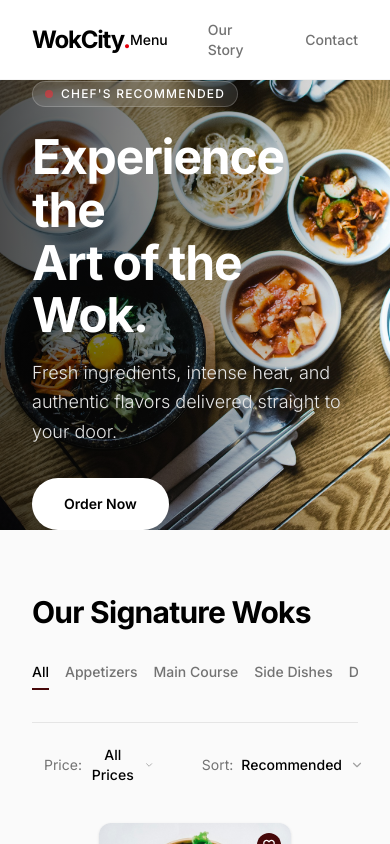
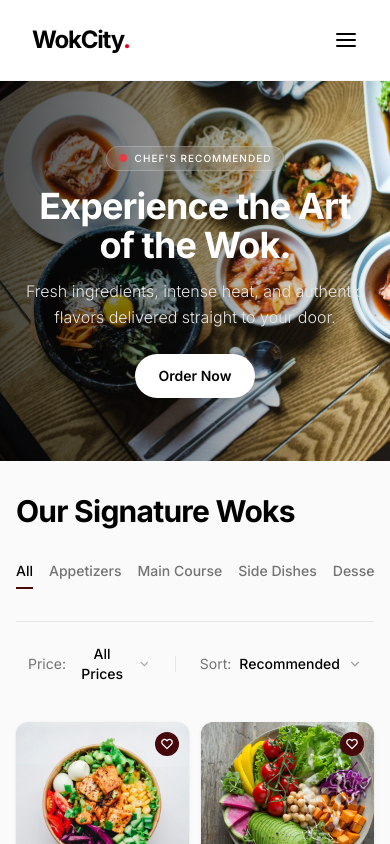
Before and after one commit to Ace-design2/wokcity-restaurant, a Next.js app: page / in a window 390 px wide. Shown: the top 844 px of the page. Built offline with nearby package versions, Linux system fonts and the light colour scheme.

Commit message:
feat: Adjust responsive layout and styling for product cards, hero, main content, and navigation.

```diff
--- a/app/page.tsx
+++ b/app/page.tsx
@@ -12,7 +12,7 @@ export default function Home() {
       <Hero />
 
       {/* Main content with side cart panel */}
-      <main className="w-full max-w-[1440px] mx-auto flex flex-col lg:flex-row px-8 xl:px-24 py-16 gap-12 shrink-0 relative">
+      <main className="w-full max-w-[1440px] mx-auto flex flex-col lg:flex-row px-4 sm:px-8 xl:px-24 py-8 md:py-16 gap-8 md:gap-12 shrink-0 relative">
 
         {/* Left side: Product Grid */}
         <div className="flex-1">
--- a/components/Hero.tsx
+++ b/components/Hero.tsx
@@ -2,8 +2,7 @@ import React from 'react';
 
 export default function Hero() {
   return (
-    <section className="w-full h-[450px] relative flex items-center shrink-0 overflow-hidden">
-      {/* Background Image from public folder */}
+    <section className="w-full h-[380px] md:h-[450px] relative flex items-center shrink-0 overflow-hidden">
       <img
         src="/images/hero.jpg"
         alt="Hero Background"
@@ -13,19 +12,19 @@ export default function Hero() {
       <div className="absolute inset-0 bg-gradient-to-r from-black/70 via-black/40 to-transparent z-10" />
 
       {/* Content */}
-      <div className="relative z-20 w-full max-w-[1440px] mx-auto px-8 xl:px-24">
-        <div className="max-w-xl">
-          <div className="inline-flex items-center gap-2 px-3 py-1 bg-white/10 backdrop-blur-sm border border-white/20 rounded-full mb-6 text-white text-xs font-medium uppercase tracking-widest">
+      <div className="relative z-20 w-full max-w-[1440px] mx-auto px-6 md:px-8 xl:px-24">
+        <div className="max-w-xl mx-auto md:mx-0 text-center md:text-left">
+          <div className="inline-flex items-center gap-2 px-3 py-1 bg-white/10 backdrop-blur-sm border border-white/20 rounded-full mb-4 md:mb-6 text-white text-[10px] md:text-xs font-medium uppercase tracking-widest">
             <span className="w-2 h-2 rounded-full bg-red-500 animate-pulse"></span>
             Chef's Recommended
           </div>
-          <h1 className="text-5xl lg:text-6xl font-bold text-white tracking-tight mb-4 leading-[1.1]">
-            Experience the <br/> Art of the Wok.
+          <h1 className="text-4xl sm:text-5xl lg:text-6xl font-bold text-white tracking-tight mb-3 md:mb-4 leading-[1.1] md:leading-[1.1]">
+            Experience the <br className="hidden sm:block"/> Art of the Wok.
           </h1>
-          <p className="text-lg text-neutral-200 font-light max-w-md mb-8 leading-relaxed">
+          <p className="text-base sm:text-lg text-neutral-200 font-light max-w-md mx-auto md:mx-0 mb-6 md:mb-8 leading-relaxed">
             Fresh ingredients, intense heat, and authentic flavors delivered straight to your door.
           </p>
-          <button className="px-8 py-4 bg-white text-black text-sm font-semibold rounded-full hover:bg-neutral-100 hover:scale-105 active:scale-95 transition-all focus:outline-none shadow-lg">
+          <button className="px-6 py-3 md:px-8 md:py-4 bg-white text-black text-sm font-semibold rounded-full hover:bg-neutral-100 hover:scale-105 active:scale-95 transition-all focus:outline-none shadow-lg">
             Order Now
           </button>
         </div>
--- a/components/Navbar.tsx
+++ b/components/Navbar.tsx
@@ -1,14 +1,18 @@
-import React from 'react';
+"use client";
+
+import React, { useState } from 'react';
 import Link from 'next/link';
 
 export default function Navbar() {
+  const [isMobileMenuOpen, setIsMobileMenuOpen] = useState(false);
+
   return (
-    <header className="sticky top-0 z-50 w-full h-[80px] bg-white/90 backdrop-blur-md border-b border-neutral-100 flex items-center justify-center">
-      <div className="w-full max-w-[1440px] px-8 xl:px-24 flex items-center justify-between">
+    <header className="sticky top-0 z-50 w-full bg-white/90 backdrop-blur-md border-b border-neutral-100">
+      <div className="w-full h-[80px] max-w-[1440px] px-8 xl:px-24 mx-auto flex items-center justify-between">
         <Link href="/" className="text-black font-bold text-2xl tracking-tighter hover:text-red-950 transition-colors">
           WokCity<span className="text-red-600">.</span>
         </Link>
-        <nav className="flex items-center gap-10">
+        <nav className="hidden md:flex items-center gap-10">
           <Link href="/shop" className="text-sm font-medium text-black hover:text-red-600 transition-colors">
             Menu
           </Link>
@@ -19,7 +23,53 @@ export default function Navbar() {
             Contact
           </Link>
         </nav>
+        {/* Mobile Menu Icon */}
+        <button
+          className="md:hidden text-black focus:outline-none shrink-0"
+          aria-label="Toggle Mobile Menu"
+          onClick={() => setIsMobileMenuOpen(!isMobileMenuOpen)}
+        >
+          {isMobileMenuOpen ? (
+            <svg width="24" height="24" viewBox="0 0 24 24" fill="none" stroke="currentColor" strokeWidth="2" strokeLinecap="round" strokeLinejoin="round">
+              <line x1="18" y1="6" x2="6" y2="18"></line>
+              <line x1="6" y1="6" x2="18" y2="18"></line>
+            </svg>
+          ) : (
+            <svg width="24" height="24" viewBox="0 0 24 24" fill="none" stroke="currentColor" strokeWidth="2" strokeLinecap="round" strokeLinejoin="round">
+              <line x1="3" y1="12" x2="21" y2="12"></line>
+              <line x1="3" y1="6" x2="21" y2="6"></line>
+              <line x1="3" y1="18" x2="21" y2="18"></line>
+            </svg>
+          )}
+        </button>
       </div>
+
+      {/* Mobile Dropdown Panel */}
+      {isMobileMenuOpen && (
+        <div className="md:hidden w-full bg-white border-b border-neutral-100 px-8 py-6 flex flex-col gap-6 shadow-lg shadow-black/5 absolute top-[80px] left-0">
+          <Link
+            href="/shop"
+            onClick={() => setIsMobileMenuOpen(false)}
+            className="text-lg font-medium text-black hover:text-red-600 transition-colors"
+          >
+            Menu
+          </Link>
+          <Link
+            href="/about"
+            onClick={() => setIsMobileMenuOpen(false)}
+            className="text-lg font-medium text-neutral-600 hover:text-black transition-colors"
+          >
+            Our Story
+          </Link>
+          <Link
+            href="/contact"
+            onClick={() => setIsMobileMenuOpen(false)}
+            className="text-lg font-medium text-neutral-600 hover:text-black transition-colors"
+          >
+            Contact
+          </Link>
+        </div>
+      )}
     </header>
   );
 }
--- a/components/ProductCard.tsx
+++ b/components/ProductCard.tsx
@@ -15,7 +15,7 @@ export default function ProductCard({
   imageUrl,
 }: ProductCardProps) {
   return (
-    <div className="w-48 bg-white rounded-xl overflow-hidden shadow-sm hover:shadow-md transition-shadow flex flex-col group relative">
+    <div className="w-full bg-white rounded-xl overflow-hidden shadow-sm hover:shadow-md transition-shadow flex flex-col group relative">
       <div className="w-full h-40 relative overflow-hidden bg-neutral-100 flex-shrink-0">
         <img
           src={imageUrl}
--- a/components/ProductGrid.tsx
+++ b/components/ProductGrid.tsx
@@ -140,9 +140,8 @@ export default function ProductGrid() {
         </div>
       </div>
 
-      {/* Grid */}
       {filteredAndSortedProducts.length > 0 ? (
-        <div className="grid grid-cols-1 sm:grid-cols-2 lg:grid-cols-3 xl:grid-cols-4 gap-x-8 gap-y-10">
+        <div className="grid grid-cols-2 lg:grid-cols-3 xl:grid-cols-4 gap-x-3 sm:gap-x-8 gap-y-6 sm:gap-y-10">
           {filteredAndSortedProducts.map((product) => (
             <div key={product.id} className="flex justify-center">
               <ProductCard
```
